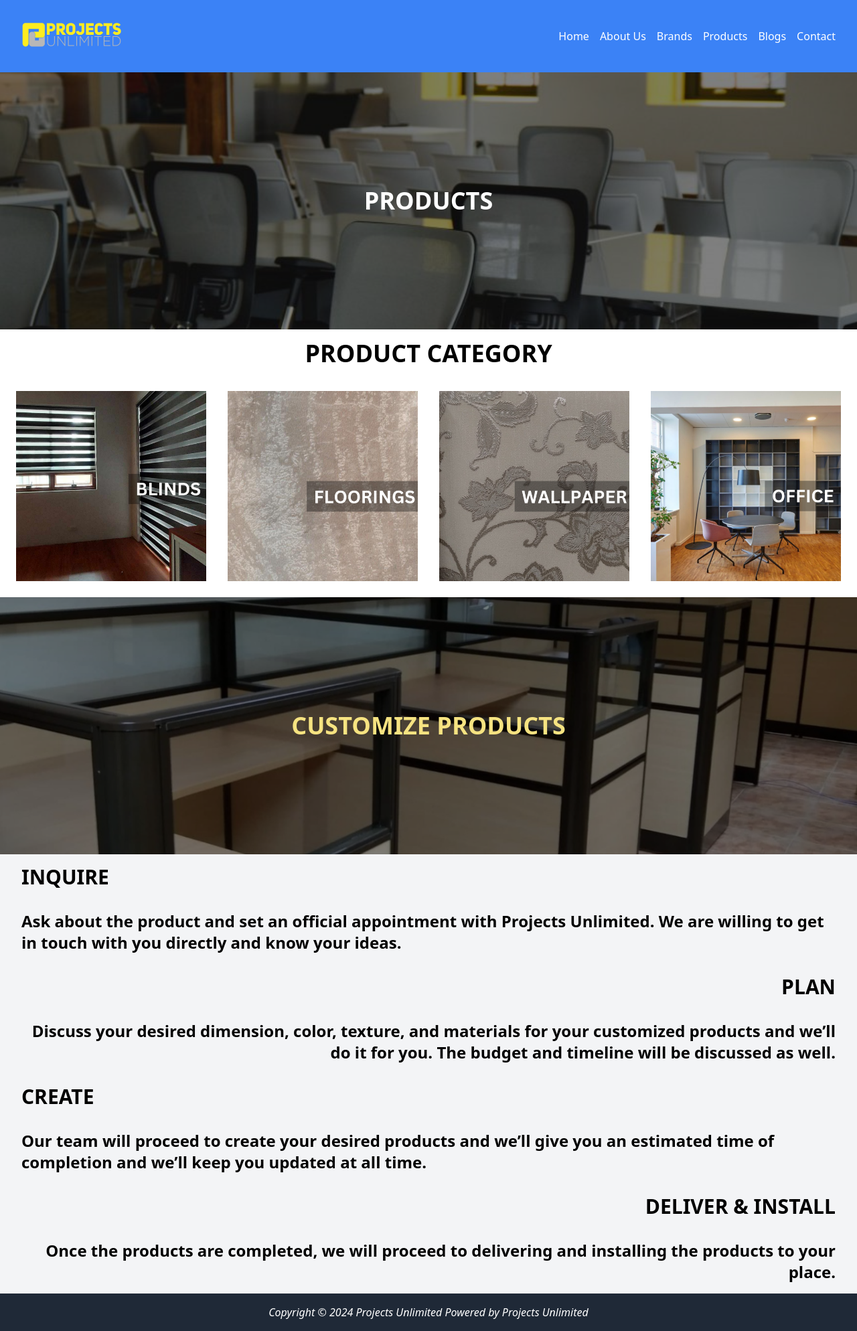
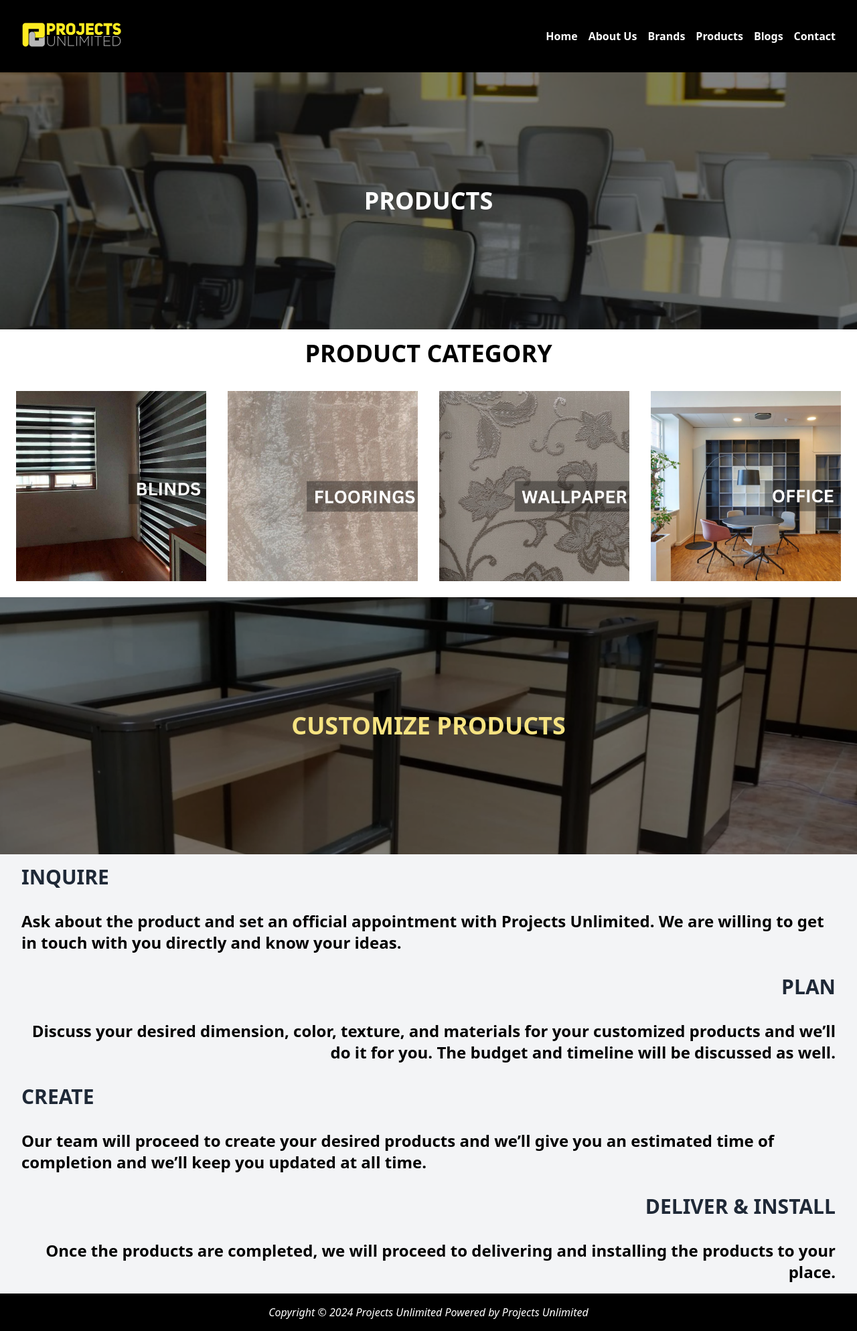
Before and after one commit to kennethcalzado/projectsunlimited, a PHP site: page /category.php in a window 1280 px wide. Shown: the whole page at 67% size. Run offline with PHP 8.4, Linux system fonts and the light colour scheme; style sheets or scripts are compiled from the project's sources.

Commit message:
category

```diff
--- a/public/category.php
+++ b/public/category.php
@@ -47,13 +47,13 @@ ob_start();
 </div>
 </div>
 <div id="customcontainer">
-    <h3 class="font-bold text-3xl p-4 px-8">INQUIRE</h3>
+    <h3 class="text-gray-800 font-bold text-3xl p-4 px-8">INQUIRE</h3>
     <p class="font-semibold text-2xl p-4 px-8">Ask about the product and set an official appointment with Projects Unlimited. We are willing to get in touch with you directly and know your ideas.</p>
-    <h3 class="text-right font-bold text-3xl p-4 px-8">PLAN</h3>
+    <h3 class="text-gray-800 text-right font-bold text-3xl p-4 px-8">PLAN</h3>
     <p class="text-right font-semibold text-2xl p-4 px-8">Discuss your desired dimension, color, texture, and materials for your customized products and we’ll do it for you. The budget and timeline will be discussed as well.</p>
-    <h3 class="font-bold text-3xl p-4 px-8">CREATE</h3>
+    <h3 class="text-gray-800 font-bold text-3xl p-4 px-8">CREATE</h3>
     <p class="font-semibold text-2xl p-4 px-8">Our team will proceed to create your desired products and we’ll give you an estimated time of completion and we’ll keep you updated at all time.</p>
-    <h3 class="text-right font-bold text-3xl p-4 px-8">DELIVER & INSTALL</h3>
+    <h3 class="text-gray-800 text-right font-bold text-3xl p-4 px-8">DELIVER & INSTALL</h3>
     <p class=" text-right font-semibold text-2xl p-4 px-8">Once the products are completed, we will proceed to delivering and installing the products to your place.</p>
 </div>
 </div>
--- a/public/contact.php
+++ b/public/contact.php
@@ -3,12 +3,12 @@ $pageTitle = "Contact Us";
 ob_start();
 ?>
 <div class="content">
-<div class="relative">
+    <div class="relative">
         <img src="../assets/image/contactus.png" class="w-full h-96 object-cover">
         <div class="absolute inset-0 bg-black opacity-50"></div>
         <div class="absolute inset-0 flex items-center justify-center">
-    <p class="text-[#F6E381] font-bold text-3xl">GET IN TOUCH WITH <br> PROJECTS UNLIMITED</p>
-</div>
+            <p class="text-[#F6E381] font-bold text-3xl">GET IN TOUCH WITH <br> PROJECTS UNLIMITED</p>
+        </div>
     </div>
 </div>
 <?php
--- a/public/master.php
+++ b/public/master.php
@@ -13,7 +13,7 @@
 
 <body class="bg-gray-100">
     <!-- Header -->
-    <header class="bg-blue-500 text-white p-4">
+    <header class="bg-black text-white p-4">
         <div class="container mx-auto">
             <nav class="p-4">
                 <div class="container mx-auto flex items-center justify-between">
@@ -22,12 +22,12 @@
                     </div>
                     <div class="hidden md:flex space-x-4">
                         <ul class="flex space-x-4">
-                            <li><a href="../public/home.php" class="text-white">Home</a></li>
-                            <li><a href="../public/about.php" class="text-white">About Us</a></li>
-                            <li><a href="../public/arno.php" class="text-white">Brands</a></li>
-                            <li><a href="../public/category.php" class="text-white">Products</a></li>
-                            <li><a href="../public/blogs.php" class="text-white">Blogs</a></li>
-                            <li><a href="../public/contact.php" class="text-white">Contact</a></li>
+                            <li><a href="../public/home.php" class="text-white font-semibold">Home</a></li>
+                            <li><a href="../public/about.php" class="text-white font-semibold">About Us</a></li>
+                            <li><a href="../public/arno.php" class="text-white font-semibold">Brands</a></li>
+                            <li><a href="../public/category.php" class="text-white font-semibold">Products</a></li>
+                            <li><a href="../public/blogs.php" class="text-white font-semibold">Blogs</a></li>
+                            <li><a href="../public/contact.php" class="text-white font-semibold">Contact</a></li>
                         </ul>
                     </div>
                     <div class="md:hidden">
@@ -47,7 +47,7 @@
         </main>
 
     <!-- Footer -->
-    <footer class="bg-gray-800 text-white py-4">
+    <footer class="bg-black text-white py-4">
         <div class="container mx-auto text-center">
            <i> Copyright &copy; 2024 Projects Unlimited Powered by Projects Unlimited </i>
         </div>
```
